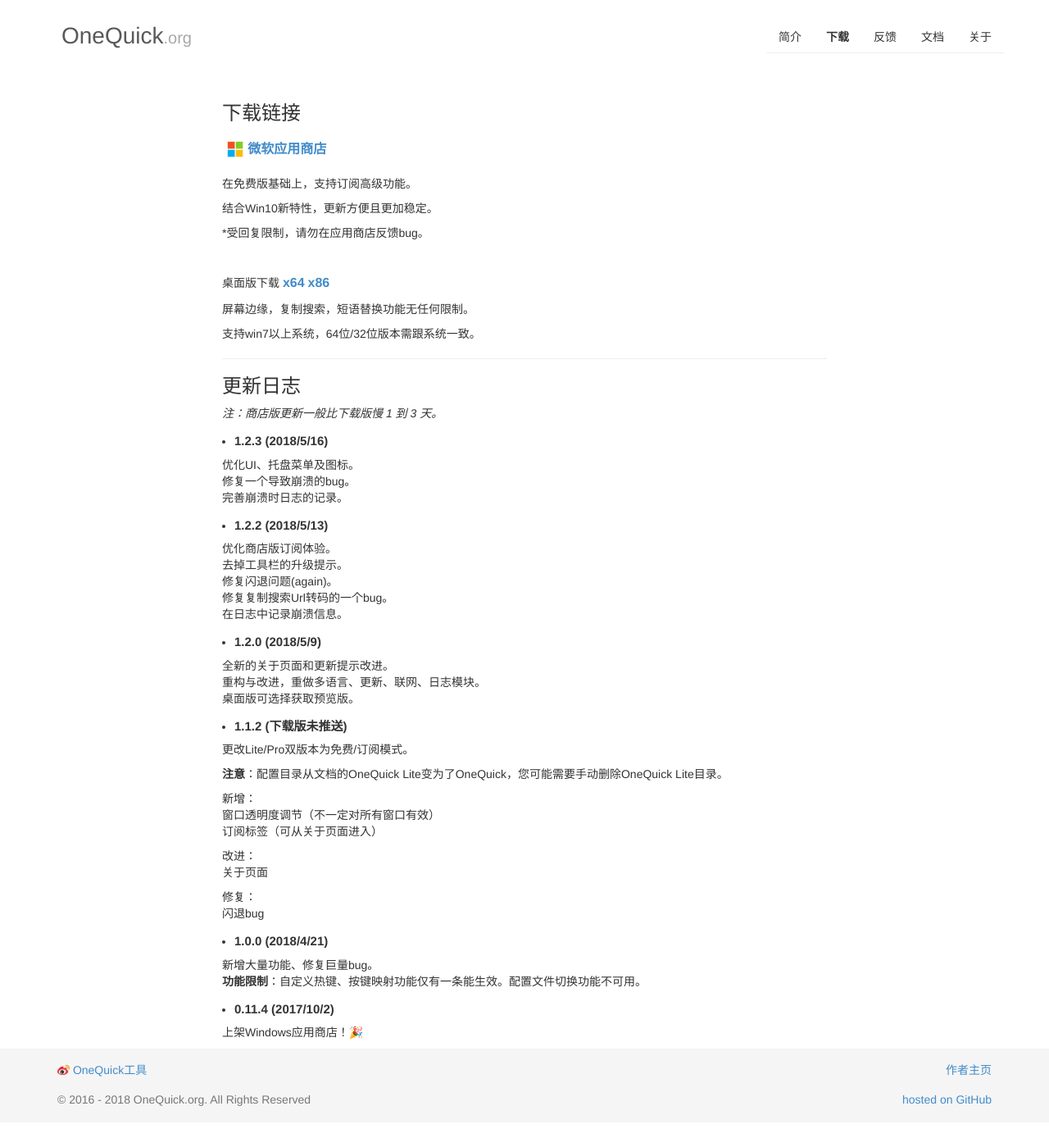
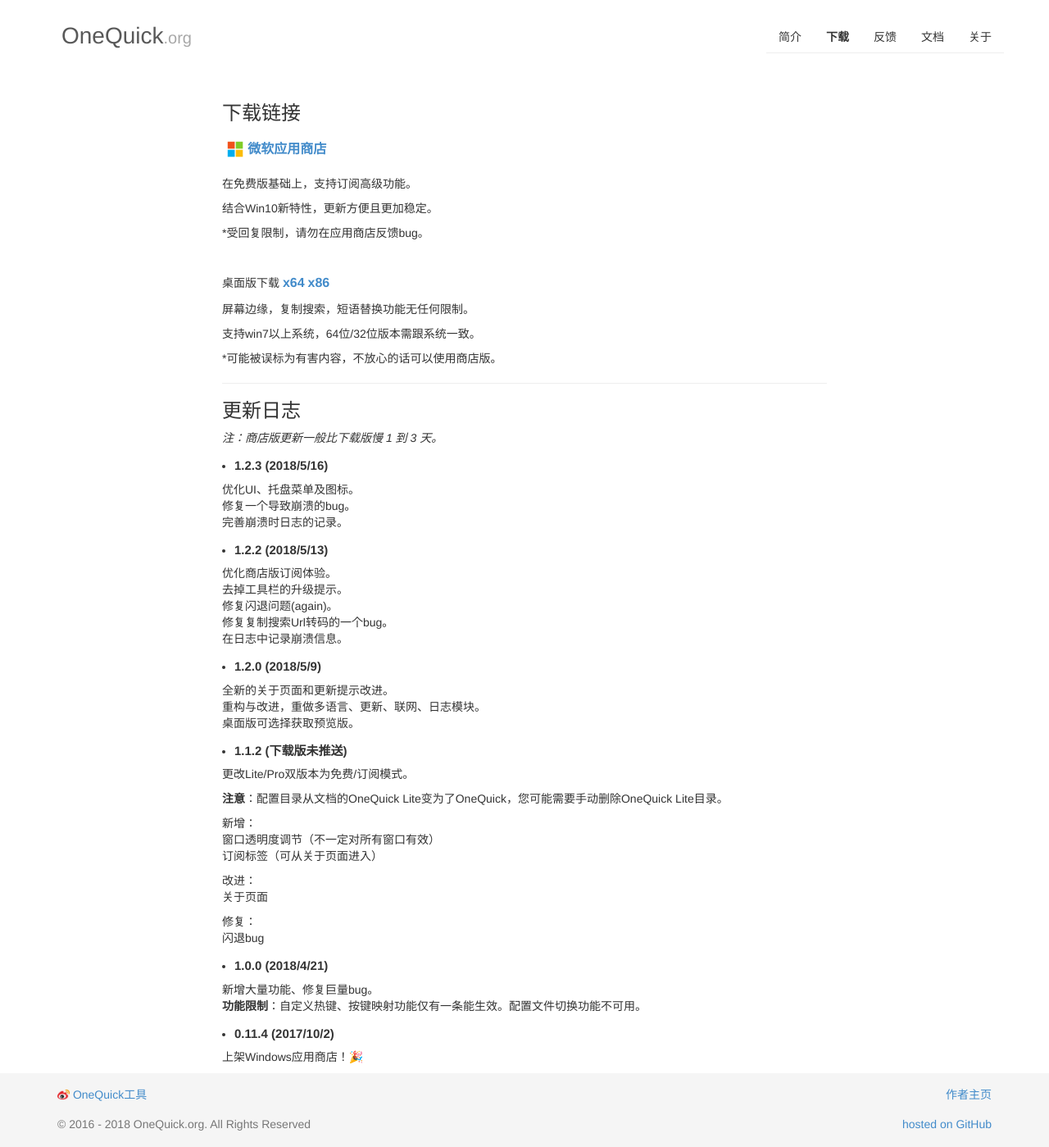
Before and after one commit to OneQuick/OneQuick.github.io-v1-legacy, a Jekyll site: the page built from download.md, in a window 1280 px wide. Shown: the whole page at 82% size. Built offline with Jekyll 4.4.1, drawn with Linux system fonts in a browser that asks for light colours; before the commit the page ends 1369 px from its top, so only the background shows below that.

Commit message:
no message

```diff
--- a/download.md
+++ b/download.md
@@ -39,6 +39,8 @@
 屏幕边缘，复制搜索，短语替换功能无任何限制。
 
 支持win7以上系统，64位/32位版本需跟系统一致。
+
+ *可能被误标为有害内容，不放心的话可以使用商店版。
 
 <hr>
 
```
